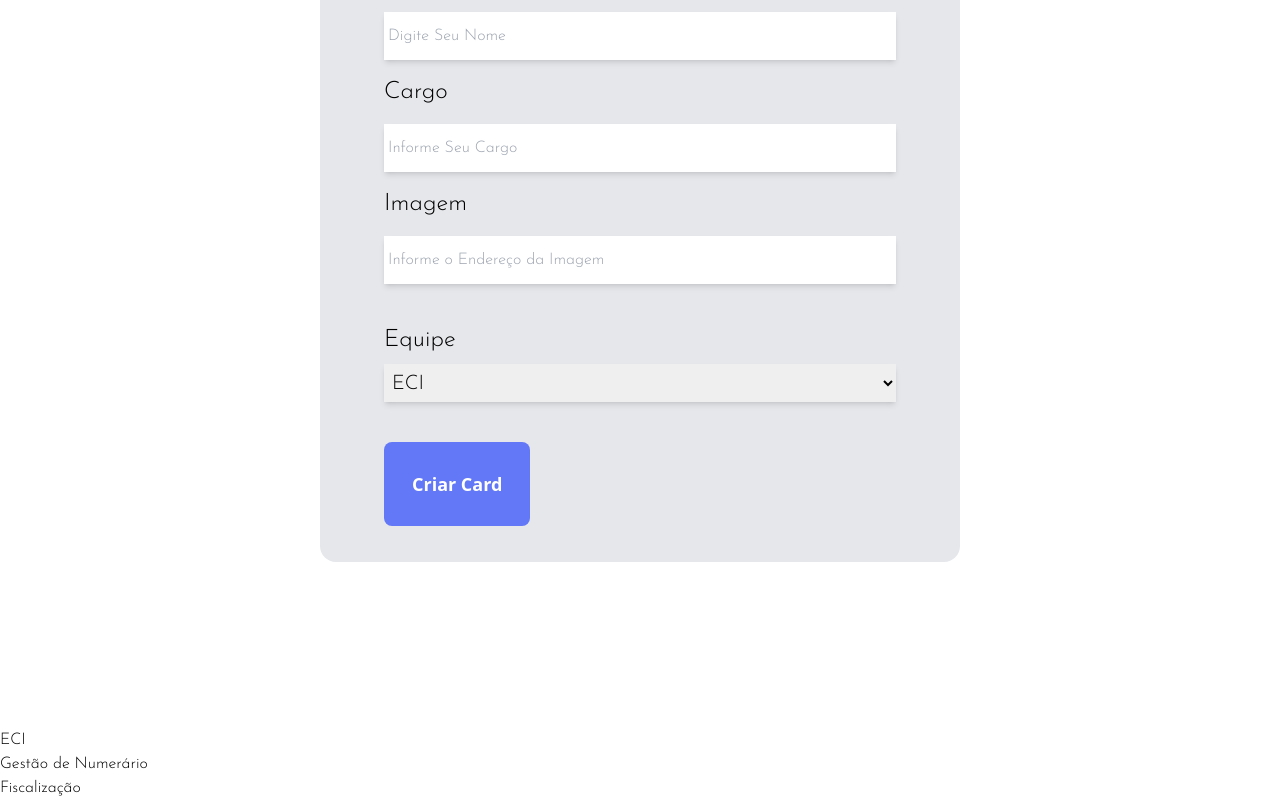
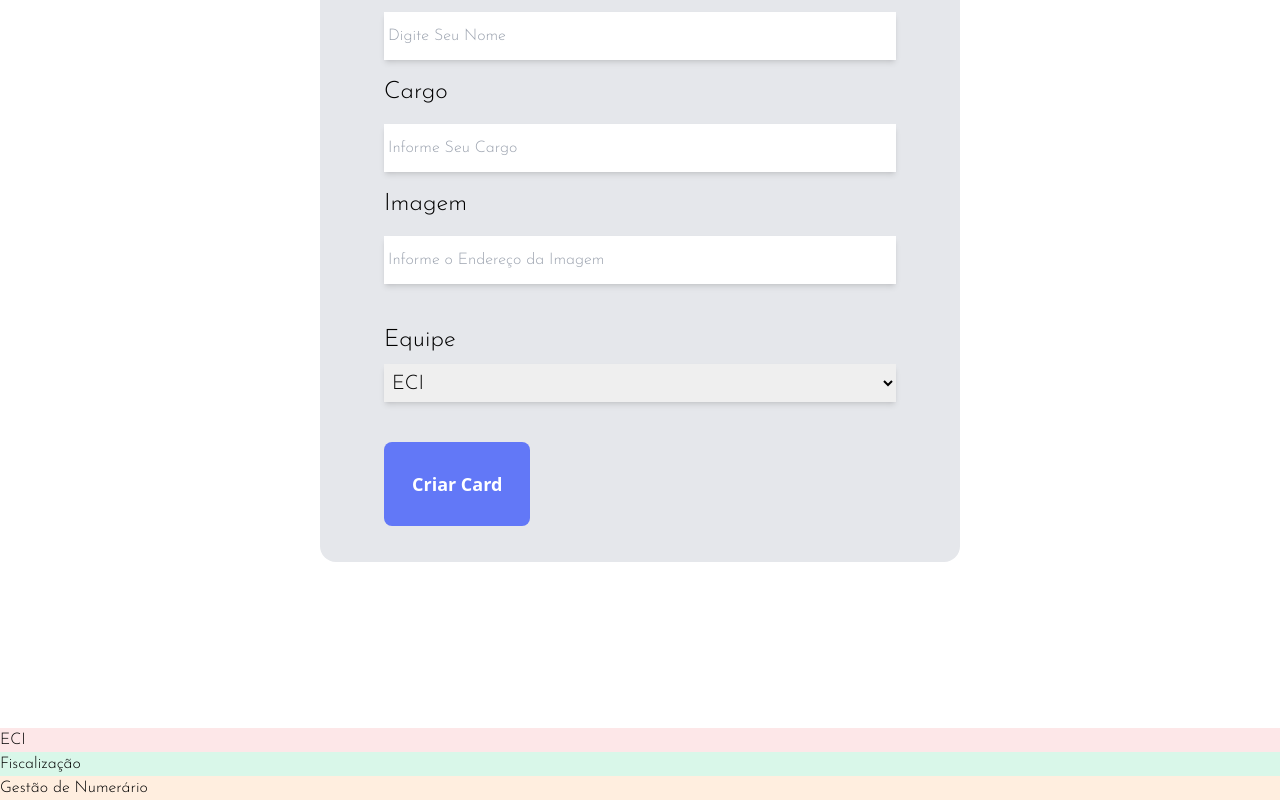
Before and after one commit to charlesanderson25/organo, a React (Vite) app: page / in a window 1280 px wide. Shown: the part 726-1526 px from the top of the page. Built offline with nearby package versions, Linux system fonts and the light colour scheme.

Commit message:
Add teams on App.tsx

```diff
--- a/src/App.tsx
+++ b/src/App.tsx
@@ -6,12 +6,34 @@ import Team from "./components/team/team";
 
 function App() {
 
+  const times = [
+    {
+      nome: 'ECI',
+      corPrimaria: '#E06B69',
+      corSecundaria: '#FDE7E8'
+    },
+
+    {
+      nome: 'Fiscalização',
+      corPrimaria: '#57C278',
+      corSecundaria: '#D9F7E9'
+    },
+
+    {
+      nome: 'Gestão de Numerário',
+      corPrimaria: '#FF8A29',
+      corSecundaria: '#FFEEDF'
+    }
+  ]
+
   return (
     <>
       <div className="App">
         <Banner />
         <FormOrgano />
-        <Team />
+
+        {times.map(time => <Team key={time.nome} nome={time.nome} primaryColor={time.corPrimaria} secondaryColor={time.corSecundaria} />)}
+
       </div>
     </>
   );
--- a/src/components/team/team.tsx
+++ b/src/components/team/team.tsx
@@ -1,13 +1,15 @@
 
-const Team = () =>{
+interface PropsTeam{
+    nome: string;
+    primaryColor: string;
+    secondaryColor: string;
+}
 
-    const equipe = ["ECI", "Gestão de Numerário", "Fiscalização"];
+const Team = ({ nome, primaryColor, secondaryColor }: PropsTeam) =>{
 
     return (
-        <section>
-            <h3>{equipe[0]}</h3>
-            <h3>{equipe[1]}</h3>
-            <h3>{equipe[2]}</h3>
+        <section style={{ backgroundColor: secondaryColor }}>
+            <h3 style={{ borderColor: primaryColor }}>{nome}</h3>
         </section>
     )
 }
--- a/tailwind.config.js
+++ b/tailwind.config.js
@@ -9,6 +9,8 @@ module.exports = {
       colors: {
         defaultBlue: '#6278f7',
         hoverButton: '#95FFd4',
+        corPrimariaECI: '#E06B69',
+        corSecundariaECI: '#FDE7E8',
       },
     },
   },
```
